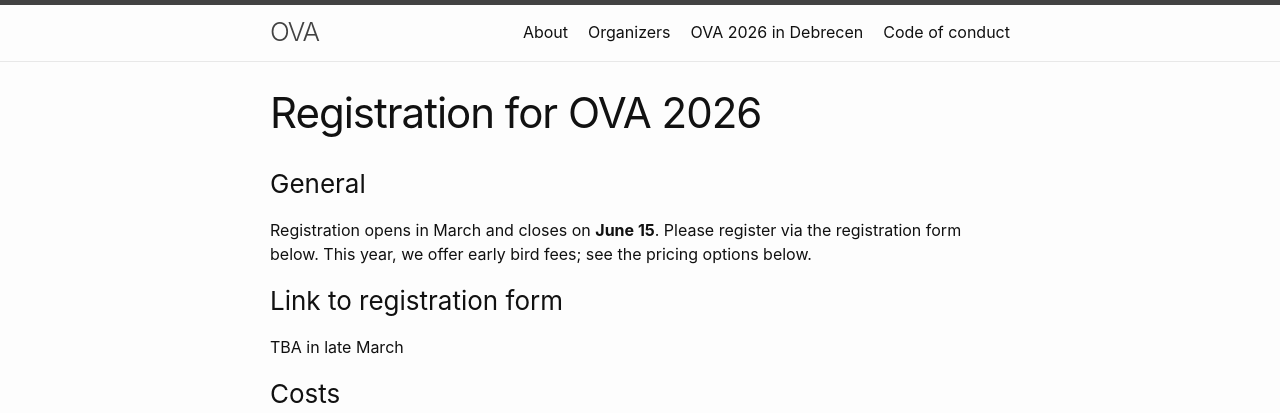
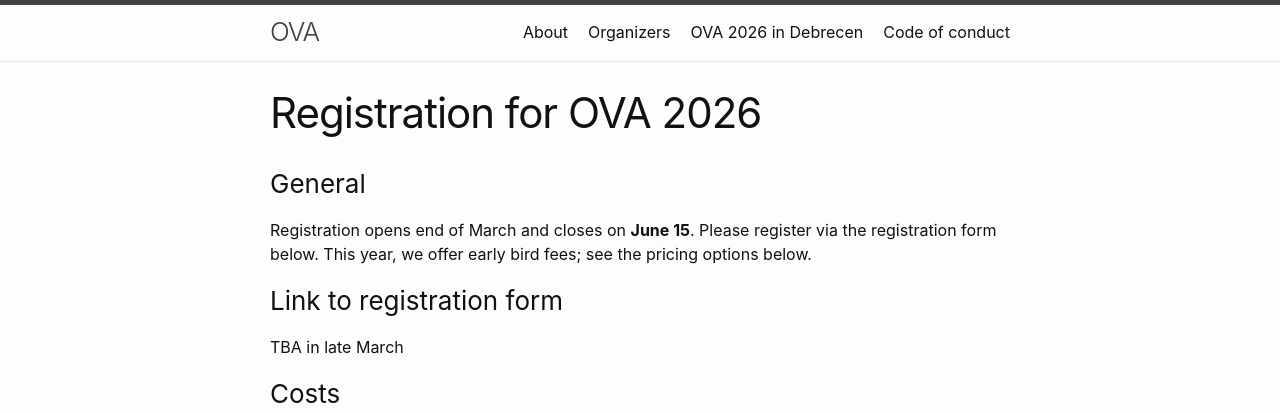
Before and after one commit to ovaschool/ovaschool.github.io, a Jekyll site: the page built from staticpages/ova2026-registration.markdown, in a window 1280 px wide. Shown: the top 413 px of the page. Built offline with Jekyll 4.4.1, drawn with Linux system fonts in a browser that asks for light colours.

Commit message:
Update ova2026-registration.markdown

```diff
--- a/staticpages/ova2026-registration.markdown
+++ b/staticpages/ova2026-registration.markdown
@@ -5,7 +5,7 @@
 exclude: true
 ---
 ### General
-Registration opens in March and closes on **June 15**. Please register via the registration form below. This year, we offer early bird fees; see the pricing options below.
+Registration opens end of March and closes on **June 15**. Please register via the registration form below. This year, we offer early bird fees; see the pricing options below.
 
 ### Link to registration form
 TBA in late March
```
